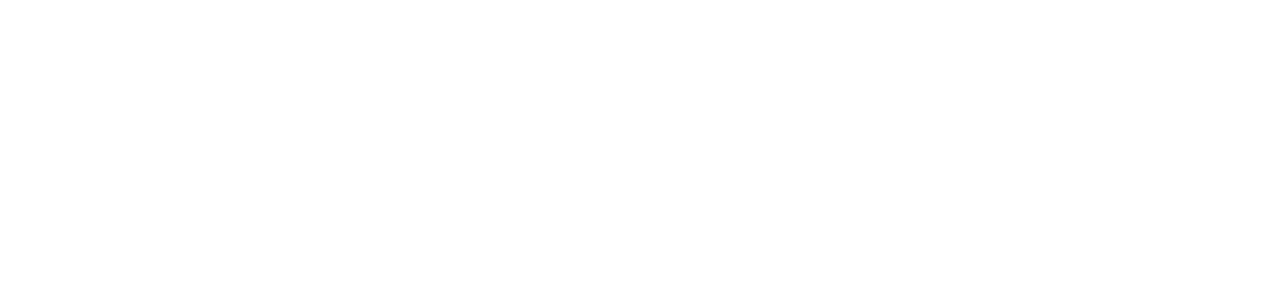
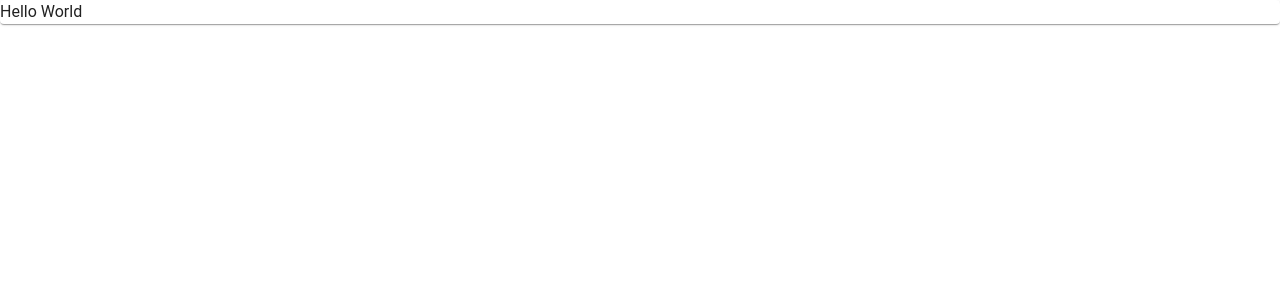
Before and after one commit to unkabogaton/signin-app, a Vue app: page /login in a window 1280 px wide. Before the commit this address had no page. Shown: the top 300 px of the page. Built offline with nearby package versions, Linux system fonts and the light colour scheme.

Commit message:
Created login page

```diff
--- a/src/router/index.js
+++ b/src/router/index.js
@@ -8,14 +8,11 @@
     //   name: 'home',
     //   component: HomeView
     // },
-    // {
-    //   path: '/about',
-    //   name: 'about',
-    //   // route level code-splitting
-    //   // this generates a separate chunk (About.[hash].js) for this route
-    //   // which is lazy-loaded when the route is visited.
-    //   component: () => import('../views/AboutView.vue')
-    // }
+    {
+      path: "/login",
+      name: "login",
+      component: () => import("../views/Login.vue"),
+    },
   ],
 });
 
--- /dev/null
+++ b/src/views/Login.vue
@@ -0,0 +1,9 @@
+<template>
+  <v-card>Hello World</v-card>
+</template>
+
+<script>
+export default {};
+</script>
+
+<style></style>
```
